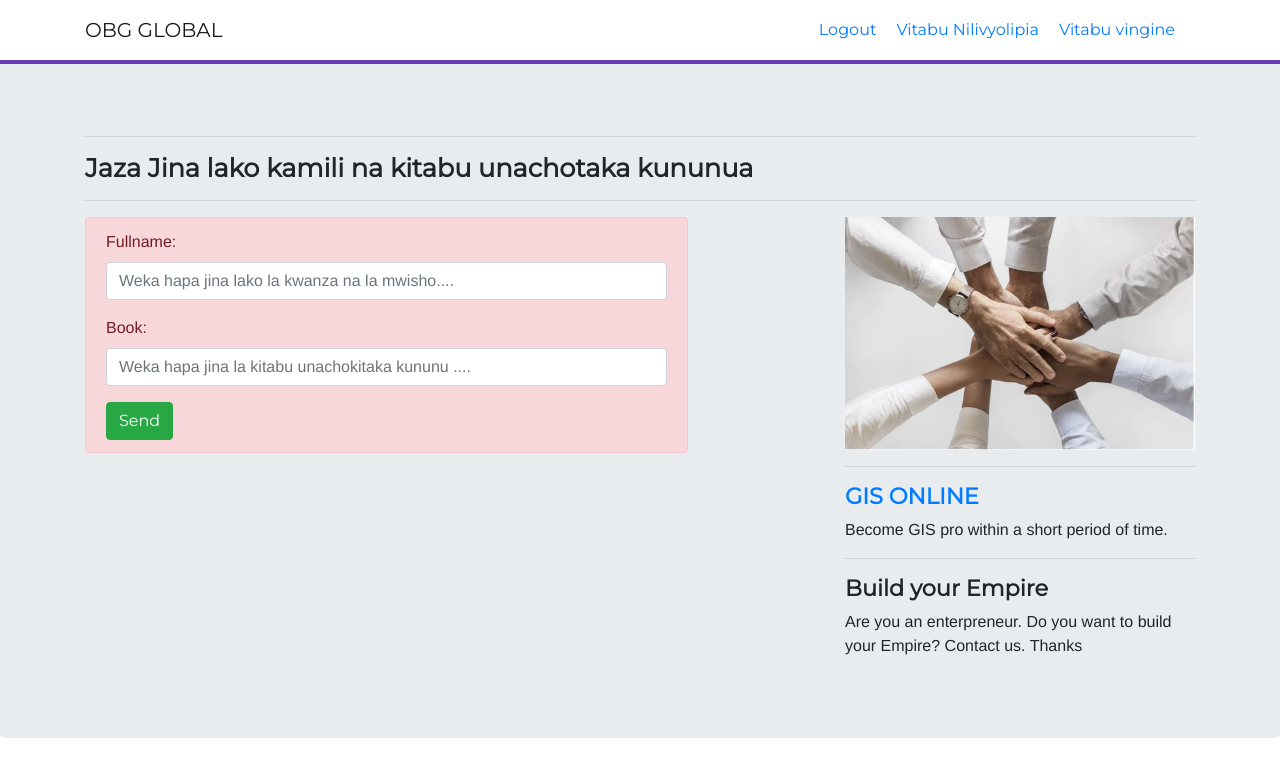
After one commit to obmsuya/himaya, a Django app: page /home/item/1/book/ in a window 1280 px wide. The commit adds this page. Shown: the top 777 px of the page. Run offline with Django 3.2, Linux system fonts and the light colour scheme; the visitor is signed in with stand-in values (Sample User, id 1); some libraries are stand-ins or nearby versions; some web fonts are replaced.

Commit message:
book template

```diff
--- a/accounts/templates/accounts/logout.html
+++ b/accounts/templates/accounts/logout.html
@@ -143,8 +143,8 @@ background: url(https://whatis.ciowhitepapersreview.com/border_diagonal.png) rep
 
 							</div>
                  <!--  <h2 class="btn btn-follow" ><span><a href="{% url 'accounts:login'%}" style="color:#fff;text-decoration:none;">Login</a></span></h2> -->
-                 <h2 class="btn btn-follow" ><span><a href="{% url 'accounts:login'%}" style="color:#fff;text-decoration:none;">Buy books</a></span></h2>
-                 <h2 class="btn btn-follow" ><span><a href="{% url 'accounts:login'%}" style="color:#fff;text-decoration:none;">Jenga Himaya</a></span></h2>
+ <h2 class="btn btn-follow" ><span><a href="{% url 'home:index'%}" style="color:#fff;text-decoration:none;">Buy books</a></span></h2>
+                 <!-- <h2 class="btn btn-follow" ><span><a href="{% url 'accounts:login'%}" style="color:#fff;text-decoration:none;">Jenga Himaya</a></span></h2> -->
 						</div>
 					</div>
 
--- a/accounts/templates/base2.html
+++ b/accounts/templates/base2.html
@@ -55,7 +55,7 @@
                                 {% if user.is_authenticated %}
 
                               <a href="{% url 'accounts:logout'%}" role="button">Logout </a>
-			                 <a href="{% url 'home:chat'%}">Vitabu vyangu</a>
+			                 <a href="{% url 'home:chat'%}">Vitabu nilivyolipia</a>
                              <a href="{% url 'home:index'%}">Vitabu vingine</a>
 
                             {%else%}
@@ -75,7 +75,7 @@
 
 
                 <li class="nav-item mr-20"><a href="{% url 'accounts:logout'%}">Logout</a></li>
-		<li class="nav-item mr-20"><a href="{% url 'home:chat'%}">Nilivyolipia</a></li>
+		<li class="nav-item mr-20"><a href="{% url 'home:chat'%}">Vitabu Nilivyolipia</a></li>
         <li class="nav-item mr-20"><a href="{% url 'home:index'%}">Vitabu vingine</a></li>
 			    </ul>
 
--- a/home/forms.py
+++ b/home/forms.py
@@ -51,12 +51,28 @@ class ClassRegistration(forms.ModelForm):
         fields = ('fullname', 'username','country', 'region','phone')
 
 class PostForm2(forms.ModelForm):
+
+    fullname= forms.CharField(widget=forms.TextInput(
+        attrs={
+            'class':'form-control',
+            'placeholder': 'Weka hapa jina lako la kwanza na la mwisho....'
+        }
+    ))
+
+    book= forms.CharField(widget=forms.TextInput(
+        attrs={
+            'class':'form-control',
+            'placeholder': 'Weka hapa jina la kitabu unachokitaka kununu ....'
+        }
+    ))
+
+
+
     class Meta:
         model = Post4
         fields= [
             "fullname",
-            "Simu",
-            "Tukusaidiaje",
+            "book",
 
         ]
 
--- a/home/models.py
+++ b/home/models.py
@@ -104,7 +104,7 @@ class Post4(models.Model):
     country = models.CharField (max_length=100, default='')
     region = models.CharField (max_length=100, default='')
     Proffession = models.CharField (max_length=100, default='')
-    subject = models.CharField (max_length=100, default='')
+    book = models.CharField (max_length=250, default='')
     subtitle = models.CharField (max_length=100, default='')
     phone = models.IntegerField(default=0)
     Jina = models.CharField (max_length=100, default='')
--- /dev/null
+++ b/home/templates/home/book_request.html
@@ -0,0 +1,100 @@
+
+{% extends 'base2.html' %}
+{% load staticfiles %}
+
+   {% block body %}
+
+
+
+
+
+
+
+
+       <main class="page-wrapper">
+		<div class="page-header">
+		</div><div class="jumbotron">
+			<div class="page-conten container mt-50">
+				<div class="row">
+
+
+
+                                        <div class="col-md-12 col-sm-12">
+                                                  <hr>
+
+                                                 <h2>Jaza Jina lako kamili na kitabu unachotaka kununua</h2>
+
+
+						 <hr>
+					</div>
+
+                                        <br><br>
+
+                                        <div class="col-md-8">
+
+
+
+
+
+						<div class="row">
+							<div class="col-md-10 col-sm-12">
+								<div class="alert alert-danger">
+									<div class="form">
+                                                                        <form method="post">
+
+                                                                        {% csrf_token%}
+                                                                        {{form.as_p}}
+
+
+                                                            <button type="submit" class="btn btn-success block btn-login">
+										 	Send </button>
+                                                                            </form>
+
+
+
+
+
+
+								</div>
+							</div>
+						</div>
+
+
+
+							</form>
+						</div>
+					</div>
+
+
+
+					<div class="col-md-4">
+
+						  <img src="{%static 'accounts/img/logpic2.jpg'%}" class="img-responsive" alt=""'>
+						<hr>
+
+
+						<h3>
+							<a href="http://gis4life.pythonanywhere.com/" target="_blank">GIS ONLINE</a>
+						</h3>
+
+						<p>
+							Become GIS pro within a short period of time.
+						</p>
+						<hr>
+
+
+
+						<h3>
+							Build your Empire
+						</h3>
+
+						<p class="mb-20">
+							Are you an enterpreneur. Do you want to build your Empire? Contact us. Thanks
+						</p>
+
+					</div>
+				</div>
+			</div>
+	</main>
+
+   {% endblock %}
--- a/home/templates/home/item.html
+++ b/home/templates/home/item.html
@@ -69,7 +69,7 @@
                                                   <h4>Bei: Tsh {{item.price}} </h4>
                                                     </div>
                                             <div class="text-center">
-                                              <h4><a class="btn btn-follow btn-lg "href="{% url 'home:payment' item_id=item.id %}"> Nataka kununua.</a></h4></li>
+                                              <h4><a class="btn btn-follow btn-lg "href="{% url 'home:book' item_id=item.id %}"> Nataka kununua.</a></h4></li>
                                                   </div>
                                      {%endif%}
                                                   </ul>
--- a/home/urls.py
+++ b/home/urls.py
@@ -29,6 +29,8 @@ urlpatterns = [
 
     url(r'^item/(?P<item_id>\d+)/$', views.item, name = "item"),
 
+    url(r'^item/(?P<item_id>\d+)/book/$', views.book, name = "book"),
+
     url(r'^item/(?P<item_id>\d+)/payment/$', views.payment, name = "payment"),
     url(r'^item/(?P<item_id>\d+)/donate/$', views.donate, name = "donate"),
 
--- a/home/views.py
+++ b/home/views.py
@@ -58,18 +58,7 @@ def index(request):
     }
     return render(request, 'home/index.html', context)
 
-@login_required
-def payment(request, item_id):
-    try:
-        itm = Item.objects.get(id=item_id)
-    except Item.DoesNotExist:
-        itm = None
 
-    context = {
-        'item': itm
-    }
-
-    return render (request, "home/payment.html", context)
 
 def donate(request, item_id):
     try:
@@ -125,6 +114,54 @@ def makala(request):
 def bitcoin(request):
     return render (request, "home/bitcoin.html", {})
 
+@login_required
+def book(request, item_id):
+    form = PostForm2(request.POST or None, request.FILES or None)
+
+    if form.is_valid():
+        create = form.save(commit=False)
+        create.save()
+
+        return redirect('home:payment', item_id)
+
+    item = {'form': form}
+
+    return render(request, 'home/book_request.html', item)
+
+@login_required
+def payment(request, item_id):
+    try:
+        itm = Item.objects.get(id=item_id)
+    except Item.DoesNotExist:
+        itm = None
+
+    context = {'item': itm}
+
+    return render (request, "home/payment.html", context)
+
+
+
+
+
+
+
+
+
+
+
+
+
+
+
+
+
+
+
+
+
+
+
+
 
 
 
@@ -154,6 +191,8 @@ def classes_detail(request,id):
     return render(request, "home/class_detail.html", context)
 
 #post create
+
+
 def classes_create(request):
     form = PostForm2(request.POST or None, request.FILES or None)
 
```
Also changed, not shown: home/templates/home/index.html (+6 -5 lines), home/templates/home/payment.html (+7 -7 lines), home/migrations/0015_auto_20190305_1301.py (added), home/migrations/0016_auto_20190305_2027.py (added).
